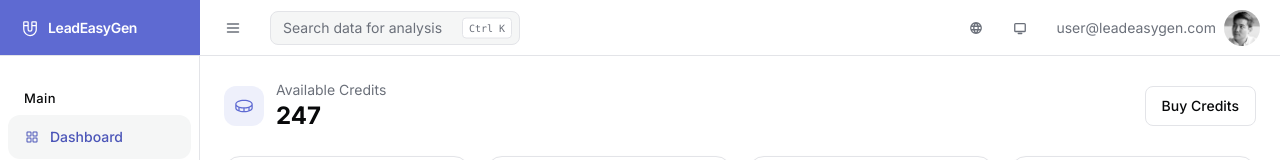
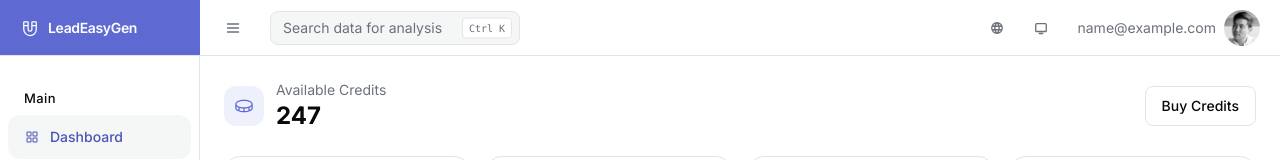
Before and after one commit to louischoleski/leadeasygen-app, a React (Vite) app: page /login in a window 1280 px wide. Both pictures are taken after typing "name@example.com", "Sample123" into the empty fields and a click on the button "Login". Shown: the top 160 px of the page. Built offline with nearby package versions, Linux system fonts and the light colour scheme.

Commit message:
feat: auth session with route guards, account menu, and delete confirmation

```diff
--- a/src/components/Navbar.tsx
+++ b/src/components/Navbar.tsx
@@ -2,6 +2,7 @@ import { Globe, List, MagnetStraight, MagnifyingGlass, Monitor, Moon, Sun, X } f
 import { useEffect, useRef, useState } from 'react'
 import { Link } from 'react-router-dom'
 import profile from '../assets/profile.jpg'
+import { useAuth } from '../data/auth'
 import { IconButton } from './IconButton'
 import LocaleMenu from './LocaleMenu'
 import { SHORTCUTS } from '../constants/shortcuts'
@@ -16,9 +17,11 @@ export default function Navbar({ onToggleNav }: { onToggleNav: () => void }) {
   const { locale } = useLocale()
   const { isMobile } = useViewport()
   const os = useOS()
+  const { user, logout } = useAuth()
   const [localeOpen, setLocaleOpen] = useState(false)
   const [themeOpen, setThemeOpen] = useState(false)
   const [searchOpen, setSearchOpen] = useState(false)
+  const [accountOpen, setAccountOpen] = useState(false)
 
   const ThemeIcon = mode === 'system' ? Monitor : theme === 'dark' ? Moon : Sun
   const searchInputRef = useRef<HTMLInputElement>(null)
@@ -133,10 +136,48 @@ export default function Navbar({ onToggleNav }: { onToggleNav: () => void }) {
           </div>
         )}
       </div>
-      <Link to="/login" className="flex h-11 items-center gap-2 p-1 text-sm text-ink-subtle hover:text-ink">
-        <span className="hidden lowercase lg:inline">user@leadeasygen.com</span>
-        <img src={profile} alt="Account" className="h-9 w-9 rounded-full" />
-      </Link>
+      <div
+        className="relative"
+        onBlur={(e) => {
+          if (!e.currentTarget.contains(e.relatedTarget)) setAccountOpen(false)
+        }}
+      >
+        <button
+          type="button"
+          aria-label={`Account: ${user?.email ?? ''}`}
+          aria-haspopup="menu"
+          aria-expanded={accountOpen}
+          onClick={() => setAccountOpen((o) => !o)}
+          className="flex h-11 cursor-pointer items-center gap-2 p-1 text-sm text-ink-subtle hover:text-ink"
+        >
+          <span className="hidden lowercase lg:inline">{user?.email}</span>
+          <img src={profile} alt="" className="h-9 w-9 rounded-full" />
+        </button>
+        {accountOpen && (
+          <div role="menu" className="card absolute top-full right-0 z-40 mt-1 w-52 p-1">
+            <div className="border-b border-hairline px-2 pt-1.5 pb-2">
+              <p className="truncate text-sm font-medium text-ink">{user?.name}</p>
+              <p className="truncate text-xs text-ink-subtle">{user?.email}</p>
+            </div>
+            <Link
+              role="menuitem"
+              to="/settings"
+              onClick={() => setAccountOpen(false)}
+              className="mt-1 block w-full rounded-sm px-2 py-1.5 text-left text-sm text-ink-muted transition-colors hover:bg-surface-2 hover:text-ink"
+            >
+              Settings
+            </Link>
+            <button
+              type="button"
+              role="menuitem"
+              onClick={logout}
+              className="block w-full cursor-pointer rounded-sm px-2 py-1.5 text-left text-sm text-ink-muted transition-colors hover:bg-surface-2 hover:text-ink"
+            >
+              Log out
+            </button>
+          </div>
+        )}
+      </div>
 
       {searchOpen && (
         <>
--- /dev/null
+++ b/src/components/RouteGuards.tsx
@@ -0,0 +1,16 @@
+import { Navigate, Outlet, useLocation } from 'react-router-dom'
+import { useAuth } from '../data/auth'
+
+// Route-level guards: wrap a layout route group, gate via Outlet.
+// Public routes (terms, privacy) simply sit outside both groups.
+
+export function RequireAuth() {
+  const { user } = useAuth()
+  const location = useLocation()
+  return user ? <Outlet /> : <Navigate to="/login" replace state={{ from: location }} />
+}
+
+export function GuestOnly() {
+  const { user } = useAuth()
+  return user ? <Navigate to="/" replace /> : <Outlet />
+}
--- a/src/data/SWAP.md
+++ b/src/data/SWAP.md
@@ -26,10 +26,14 @@ below. The component layer needs zero changes — every consumer observes the st
 - `billingHistory` demo array — replace with the invoices endpoint; the credit
   ledger seed — replace with the credit-transactions endpoint.
 
-## Auth (`src/pages/`)
+## Auth (`src/pages/`, `src/data/auth.ts`)
+- `src/data/auth.ts` — the session store. Demo `login()` trusts the form input;
+  the real version sets the user from Fonderie's session response and `logout()`
+  calls the sign-out endpoint. Guards (`RouteGuards.tsx`) and consumers (navbar
+  account menu, settings prefill) need no changes.
 - Submit handlers in `Login`, `Register`, `ForgotPassword`, `ResetPassword`,
-  `VerifyEmail` — currently `preventDefault` + toast/navigate; each becomes one
-  API call. The MFA challenge step slots into the login handler's response branch.
+  `VerifyEmail` — each becomes one API call that resolves into `login()`. The
+  MFA challenge step slots into the login handler's response branch.
 - Google OAuth buttons — redirect to `GET /auth/google`; callback route needs a
   spinner-only handler.
 - Settings profile/password/MFA handlers (`pages/Settings.tsx`) — `PUT /users/*`.
--- /dev/null
+++ b/src/data/auth.ts
@@ -0,0 +1,53 @@
+import { useSyncExternalStore } from 'react'
+import { createSubscribable } from '../hooks/subscribable'
+
+export interface AuthUser {
+  name: string
+  email: string
+}
+
+const STORAGE_KEY = 'auth'
+
+function readStored(): AuthUser | null {
+  try {
+    const raw = window.localStorage.getItem(STORAGE_KEY)
+    if (!raw) return null
+    const parsed: unknown = JSON.parse(raw)
+    if (typeof parsed !== 'object' || parsed === null) return null
+    const p = parsed as Partial<AuthUser>
+    if (typeof p.name !== 'string' || typeof p.email !== 'string') return null
+    return { name: p.name, email: p.email }
+  } catch {
+    return null
+  }
+}
+
+// Module-level store (same pattern as billing/jobs); null = logged out
+let user: AuthUser | null = readStored()
+const store = createSubscribable()
+
+// The demo trusts the form input; Fonderie's session endpoints replace these
+export function login(next: AuthUser) {
+  user = next
+  try {
+    window.localStorage.setItem(STORAGE_KEY, JSON.stringify(user))
+  } catch {
+    // storage unavailable: session lasts until reload
+  }
+  store.emit()
+}
+
+export function logout() {
+  user = null
+  try {
+    window.localStorage.removeItem(STORAGE_KEY)
+  } catch {
+    // nothing stored
+  }
+  store.emit()
+}
+
+export function useAuth() {
+  const current = useSyncExternalStore(store.subscribe, () => user)
+  return { user: current, login, logout }
+}
--- a/src/main.tsx
+++ b/src/main.tsx
@@ -3,6 +3,7 @@ import { createRoot } from 'react-dom/client'
 import { BrowserRouter, Navigate, Route, Routes } from 'react-router-dom'
 import { Toaster } from 'sonner'
 import './index.css'
+import { GuestOnly, RequireAuth } from './components/RouteGuards'
 import { useTheme } from './hooks/useTheme'
 import AppLayout from './layouts/AppLayout'
 import AuthLayout from './layouts/AuthLayout'
@@ -32,7 +33,8 @@ createRoot(document.getElementById('root')!).render(
   <StrictMode>
     <BrowserRouter>
       <Routes>
-        <Route element={<AppLayout />}>
+        <Route element={<RequireAuth />}>
+          <Route element={<AppLayout />}>
           <Route index element={<Suspense fallback={null}><Dashboard /></Suspense>} />
           <Route path="/settings" element={<Suspense fallback={null}><Settings /></Suspense>} />
           <Route path="/billing" element={<Billing />} />
@@ -41,13 +43,16 @@ createRoot(document.getElementById('root')!).render(
           {/* Legacy paths from earlier iterations */}
           <Route path="/credits" element={<Navigate to="/billing" replace />} />
           <Route path="/subscription" element={<Navigate to="/billing" replace />} />
+          </Route>
         </Route>
-        <Route element={<AuthLayout />}>
+        <Route element={<GuestOnly />}>
+          <Route element={<AuthLayout />}>
           <Route path="/login" element={<Login />} />
           <Route path="/register" element={<Register />} />
           <Route path="/forgot-password" element={<ForgotPassword />} />
           <Route path="/reset-password" element={<ResetPassword />} />
-          <Route path="/verify" element={<VerifyEmail />} />
+            <Route path="/verify" element={<VerifyEmail />} />
+          </Route>
         </Route>
         <Route path="/terms" element={<Terms />} />
         <Route path="/privacy" element={<Privacy />} />
--- a/src/pages/Login.tsx
+++ b/src/pages/Login.tsx
@@ -1,12 +1,16 @@
 import { Envelope, GoogleLogo } from '@phosphor-icons/react'
-import { Link, useNavigate } from 'react-router-dom'
+import { Link, useLocation, useNavigate } from 'react-router-dom'
 import { toast } from 'sonner'
 import AuthCard from '../components/AuthCard'
 import { Button } from '../components/Button'
 import { Input } from '../components/Input'
+import { login } from '../data/auth'
 
 export default function Login() {
   const navigate = useNavigate()
+  const location = useLocation()
+  // RequireAuth stashes the page the visitor was headed for
+  const from = (location.state as { from?: { pathname?: string } } | null)?.from?.pathname ?? '/'
 
   return (
     <AuthCard title="Login" subtitle="Enter your email below to login to your account">
@@ -14,7 +18,14 @@ export default function Login() {
         noValidate
         onSubmit={(e) => {
           e.preventDefault()
-          navigate('/')
+          const email = String(new FormData(e.currentTarget).get('email') ?? '').trim()
+          if (!email.includes('@')) {
+            toast.error('Enter a valid email')
+            return
+          }
+          const local = email.split('@')[0]
+          login({ name: local.charAt(0).toUpperCase() + local.slice(1), email })
+          navigate(from, { replace: true })
         }}
       >
         <Input
--- a/src/pages/Register.tsx
+++ b/src/pages/Register.tsx
@@ -5,6 +5,7 @@ import { toast } from 'sonner'
 import AuthCard from '../components/AuthCard'
 import { Button } from '../components/Button'
 import { Input } from '../components/Input'
+import { login } from '../data/auth'
 
 export default function Register() {
   const navigate = useNavigate()
@@ -21,6 +22,12 @@ export default function Register() {
       toast.error('Please accept the Terms of Service and Privacy Policy')
       return
     }
+    const email = String(data.get('email') ?? '').trim()
+    if (!email.includes('@')) {
+      toast.error('Enter a valid email')
+      return
+    }
+    login({ name: String(data.get('name') ?? '').trim() || email.split('@')[0], email })
     navigate('/')
   }
 
```
Also changed, not shown: src/pages/Settings.tsx (+22 -17 lines).
